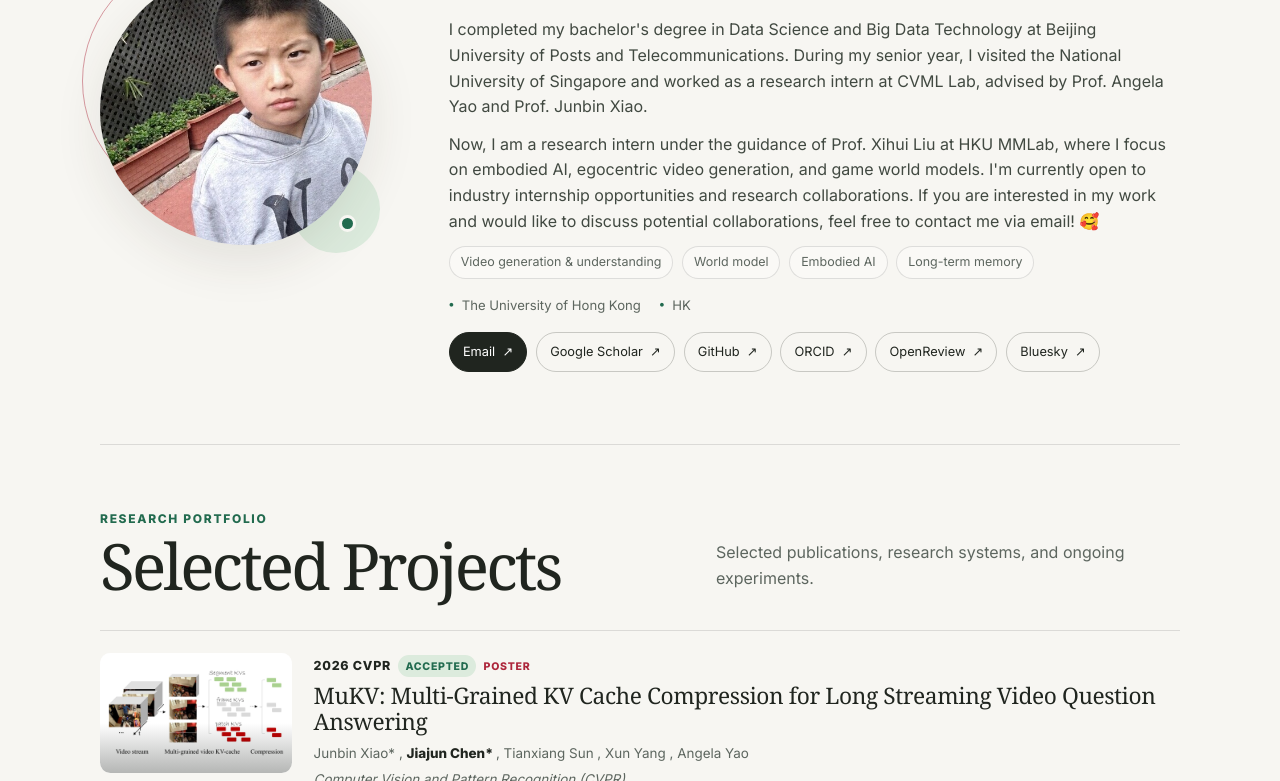
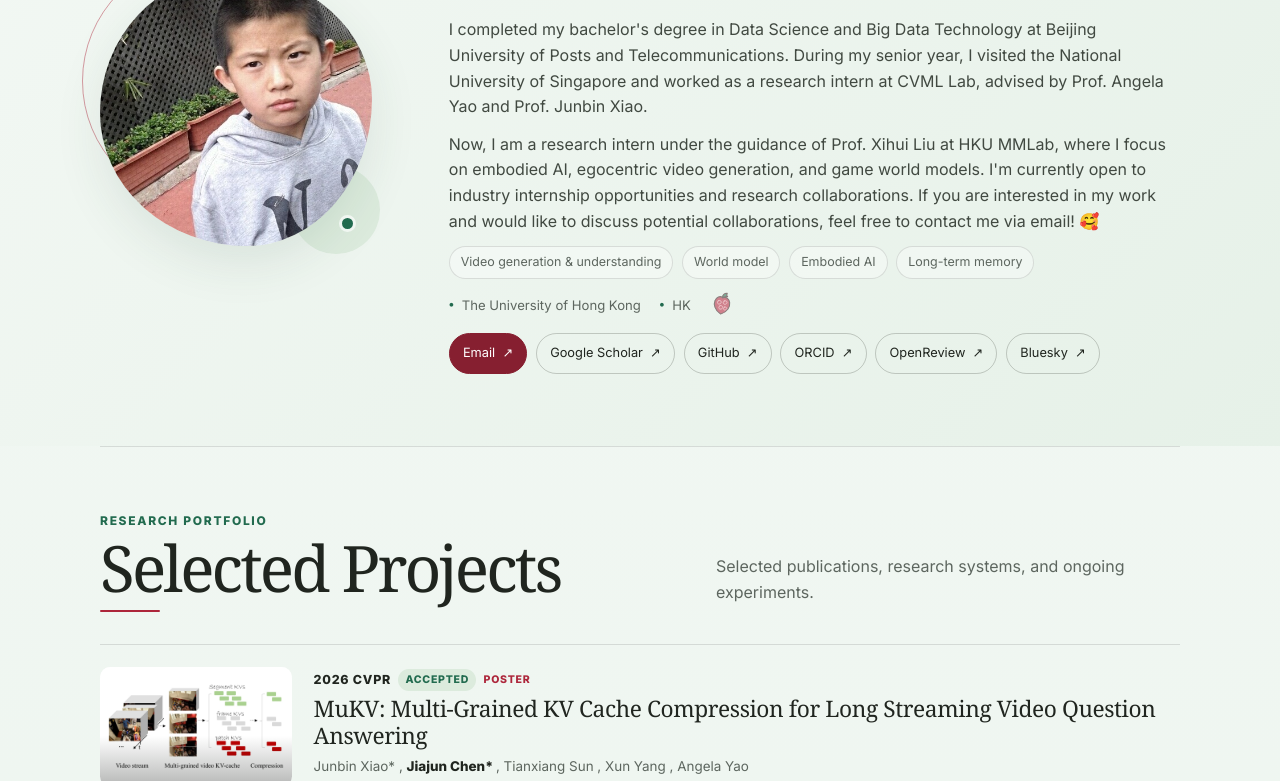
Before and after one commit to IMBALDY/IMBALDY.github.io, an Astro site: page / in a window 1280 px wide. Shown: the part 299-1080 px from the top of the page. Built offline with nearby package versions, Linux system fonts and the light colour scheme; Astro itself is replaced by a stand-in of ours.

Commit message:
Add sage green pirate theme

```diff
--- a/src/layouts/BaseLayout.astro
+++ b/src/layouts/BaseLayout.astro
@@ -22,6 +22,7 @@ const {
 const pageTitle = title === "Jiajun Chen" ? title : `${title} · Jiajun Chen`;
 const canonical = new URL(Astro.url.pathname, Astro.site);
 const socialImage = new URL(image || "/images/og-card.png", Astro.site);
+const themeColor = active === "writing" ? "#eaf4ec" : "#f0f6f1";
 ---
 
 <!doctype html>
@@ -30,7 +31,7 @@ const socialImage = new URL(image || "/images/og-card.png", Astro.site);
     <meta charset="UTF-8" />
     <meta name="viewport" content="width=device-width" />
     <meta name="description" content={description} />
-    <meta name="theme-color" content="#f7f6f2" />
+    <meta name="theme-color" content={themeColor} />
     <meta property="og:type" content={type} />
     <meta property="og:site_name" content="Jiajun Chen" />
     <meta property="og:title" content={pageTitle} />
@@ -45,7 +46,7 @@ const socialImage = new URL(image || "/images/og-card.png", Astro.site);
     <link rel="canonical" href={canonical} />
     <title>{pageTitle}</title>
   </head>
-  <body>
+  <body class:list={{ "home-page": active === "home", "writing-page": active === "writing" }}>
     <a class="skip-link" href="#main-content">Skip to content</a>
     <header class="site-header">
       <nav class="nav-shell" aria-label="Primary navigation">
--- a/src/styles/global.css
+++ b/src/styles/global.css
@@ -1,8 +1,8 @@
 :root {
   color-scheme: light;
-  --paper: #f7f6f2;
-  --paper-deep: #ecebe5;
-  --surface: #fcfbf8;
+  --paper: #f0f6f1;
+  --paper-deep: #dfeae1;
+  --surface: #fafdfa;
   --ink: #20251f;
   --muted: #5d665f;
   --line: rgba(32, 37, 31, 0.13);
@@ -12,10 +12,10 @@
   --teal: #226b4f;
   --teal-soft: #dcebdd;
   --rose-soft: #efd9dc;
-  --cream: #f8f3ea;
+  --cream: #edf5ef;
   --serif: "Newsreader Variable", Georgia, serif;
   --sans: "Inter Variable", Inter, system-ui, sans-serif;
-  --shadow: 0 18px 48px rgba(61, 49, 32, 0.1);
+  --shadow: 0 18px 48px rgba(29, 74, 50, 0.1);
 }
 
 * { box-sizing: border-box; }
@@ -28,6 +28,20 @@ body {
   font-size: 16px;
   line-height: 1.62;
   text-rendering: optimizeLegibility;
+}
+body.home-page {
+  background:
+    radial-gradient(circle at 92% 12%, rgba(173, 38, 59, 0.045) 0 7rem, transparent 7.1rem),
+    linear-gradient(180deg, #f3f8f4 0%, #edf5ef 100%);
+}
+body.writing-page {
+  --paper: #eaf4ec;
+  --paper-deep: #dceade;
+  --surface: #f7fbf7;
+  --muted: #52645a;
+  --line: rgba(28, 85, 58, 0.16);
+  --line-strong: rgba(28, 85, 58, 0.26);
+  background: linear-gradient(180deg, #edf6ef 0%, #e6f1e9 100%);
 }
 
 a { color: inherit; text-decoration-thickness: 1px; text-underline-offset: 0.2em; }
@@ -58,9 +72,10 @@ button { font: inherit; }
   top: 0;
   z-index: 40;
   border-bottom: 1px solid var(--line);
-  background: rgba(247, 246, 242, 0.9);
+  background: rgba(240, 246, 241, 0.9);
   backdrop-filter: blur(18px) saturate(140%);
 }
+.writing-page .site-header { background: rgba(234, 244, 236, 0.9); }
 .nav-shell { min-height: 4.25rem; display: flex; align-items: center; justify-content: space-between; }
 .wordmark { display: inline-flex; align-items: center; gap: 0.75rem; text-decoration: none; font-weight: 700; }
 .wordmark > span:first-child {
@@ -77,6 +92,21 @@ button { font: inherit; }
 
 .hero { position: relative; isolation: isolate; min-height: 34rem; padding-block: 4.75rem 4.5rem; display: grid; grid-template-columns: 17rem 1fr; gap: clamp(3rem, 6vw, 5rem); align-items: center; }
 .hero::before { content: ""; position: absolute; z-index: -2; inset: 0 calc(50% - 50vw); background: var(--paper); }
+.home-page .hero::before { background: linear-gradient(135deg, #f3f8f4 0%, #e6f1e8 100%); }
+.home-page .hero::after,
+.writing-page .writing-hero::after {
+  content: "";
+  position: absolute;
+  z-index: -1;
+  width: 11rem;
+  aspect-ratio: 13 / 9;
+  right: 0.25rem;
+  top: 2.25rem;
+  background: url("/images/straw-hat.svg") center / contain no-repeat;
+  opacity: 0.28;
+  transform: rotate(8deg);
+  pointer-events: none;
+}
 .portrait-frame { position: relative; isolation: isolate; }
 .portrait-frame::before, .portrait-frame::after { content: ""; position: absolute; z-index: -1; border-radius: 50%; }
 .portrait-frame::before { width: 15.5rem; height: 15.5rem; inset: -1.1rem auto auto -1.1rem; border: 1px solid rgba(173, 38, 59, 0.45); }
@@ -93,15 +123,38 @@ button { font: inherit; }
 .interest-row span, .tag-row span, .tag-row a { padding: 0.32rem 0.68rem; border: 1px solid var(--line); border-radius: 999px; color: var(--muted); background: rgba(255,255,255,0.35); font-size: 0.78rem; text-decoration: none; }
 .profile-meta { display: flex; flex-wrap: wrap; gap: 1.15rem; margin-top: 1rem; color: var(--muted); font-size: 0.82rem; }
 .profile-meta span::before { content: "●"; margin-right: 0.48rem; color: var(--teal); font-size: 0.55rem; vertical-align: 0.16rem; }
+.home-page .profile-meta::after {
+  content: "";
+  width: 1.65rem;
+  height: 1.65rem;
+  margin-top: -0.25rem;
+  background: url("/images/devil-fruit.svg") center / contain no-repeat;
+  opacity: 0.58;
+  transform: rotate(8deg);
+}
 .profile-links { margin-top: 1rem; }
 .external-link { display: inline-flex; gap: 0.45rem; align-items: center; padding: 0.55rem 0.82rem; border: 1px solid var(--line-strong); border-radius: 999px; text-decoration: none; font-size: 0.8rem; transition: transform 160ms ease, background 160ms ease; }
 .external-link:hover { transform: translateY(-2px); background: white; }
-.primary-link { color: white; border-color: var(--ink); background: var(--ink); }
-.primary-link:hover { background: var(--indigo-dark); }
+.primary-link { color: white; border-color: var(--indigo-dark); background: var(--indigo-dark); }
+.primary-link:hover { border-color: var(--teal); background: var(--teal); }
 
 .content-section { position: relative; padding-block: 4rem; border-top: 1px solid var(--line); }
+.content-section::before,
+.writing-section::before {
+  content: "";
+  position: absolute;
+  width: 7.5rem;
+  height: 5.25rem;
+  right: 0.5rem;
+  bottom: 0.8rem;
+  background: url("/images/pirate-ship.svg") center / contain no-repeat;
+  opacity: 0.2;
+  transform: rotate(-3deg);
+  pointer-events: none;
+}
 .section-heading { display: grid; grid-template-columns: 1fr minmax(18rem, 29rem); align-items: end; gap: 2rem; margin-bottom: 2rem; }
 .section-heading h2 { margin: 0; font-family: var(--serif); font-size: clamp(3rem, 5vw, 4.4rem); font-weight: 500; letter-spacing: -0.045em; line-height: 1; }
+.section-heading h2::after { content: ""; display: block; width: 3.75rem; height: 2px; margin-top: 0.65rem; border-radius: 999px; background: var(--indigo); }
 .section-heading > p { margin: 0 0 0.4rem; color: var(--muted); }
 .selected-grid { display: block; }
 .selected-card { display: grid; grid-template-columns: 12rem minmax(0, 1fr); gap: 1.35rem; padding-block: 1.35rem; border-bottom: 1px solid var(--line); }
@@ -146,18 +199,35 @@ button { font: inherit; }
 
 .page-hero { position: relative; padding-block: 5rem 3rem; color: var(--ink); border-bottom: 1px solid var(--line); }
 .page-hero::before { content: ""; position: absolute; z-index: -2; inset: 0 calc(50% - 50vw); background: #f1f2ed; }
+.writing-page .page-hero::before {
+  background: linear-gradient(135deg, #edf7ef 0%, #dcecdf 100%);
+}
+.writing-page .writing-hero::after { right: 2rem; top: 3rem; width: 9.5rem; opacity: 0.24; }
 .page-hero h1 { font-size: clamp(4rem, 9vw, 6.6rem); }
 .page-hero > p:last-child { max-width: 44rem; color: var(--muted); font-size: 1.06rem; }
 .page-hero .eyebrow { color: var(--indigo); }
 .compact-hero { padding-bottom: 3rem; }
 .compact-hero h1 { font-size: clamp(3.6rem, 8vw, 6rem); }
 .writing-section { position: relative; padding-top: 2.5rem; padding-bottom: 5rem; }
-.writing-filters { margin-bottom: 1.75rem; padding: 1rem; border: 1px solid var(--line); border-radius: 1.2rem; background: rgba(255,255,255,0.4); }
+.writing-filters { position: relative; overflow: hidden; margin-bottom: 1.75rem; padding: 1rem; border: 1px solid var(--line); border-radius: 1.2rem; background: rgba(248, 252, 248, 0.72); }
+.writing-page .writing-filters::after {
+  content: "";
+  position: absolute;
+  width: 4.75rem;
+  height: 4.75rem;
+  right: 1.1rem;
+  top: 0.45rem;
+  background: url("/images/pirate-compass.svg") center / contain no-repeat;
+  opacity: 0.12;
+  transform: rotate(9deg);
+  pointer-events: none;
+}
 .filter-group { display: flex; flex-wrap: wrap; align-items: center; gap: 0.5rem; }
 .filter-group + .filter-group { margin-top: 0.8rem; }
 .filter-title { width: 3rem; color: var(--muted); font-size: 0.72rem; font-weight: 700; text-transform: uppercase; }
 .filter-button { padding: 0.35rem 0.7rem; border: 1px solid var(--line); border-radius: 999px; color: var(--muted); background: transparent; font-size: 0.76rem; cursor: pointer; }
 .filter-button:hover, .filter-button.is-active { color: white; border-color: var(--ink); background: var(--ink); }
+.writing-page .filter-button:hover, .writing-page .filter-button.is-active { border-color: var(--teal); background: var(--teal); }
 .filter-result { margin: 1rem 0 0; color: var(--muted); font-size: 0.75rem; }
 .writing-list { border-top: 1px solid var(--line-strong); }
 .writing-card { display: grid; grid-template-columns: 1fr auto; column-gap: 2rem; padding-block: 1.55rem; border-bottom: 1px solid var(--line); }
@@ -170,7 +240,7 @@ button { font: inherit; }
 .category-label, .demo-label, .draft-label { padding: 0.2rem 0.52rem; border-radius: 999px; font-size: 0.67rem; font-weight: 720; letter-spacing: 0.07em; text-transform: uppercase; text-decoration: none; }
 .category-label { color: var(--teal); background: var(--teal-soft); }
 .demo-label { color: var(--indigo-dark); background: #f0d9d8; }
-.draft-label { color: #8b5b18; background: #f4e8cb; }
+.draft-label { color: var(--indigo-dark); background: var(--rose-soft); }
 
 .article-shell { position: relative; padding-block: 4.5rem 6rem; }
 .article-header { max-width: 56rem; margin-bottom: 2.5rem; }
@@ -194,7 +264,20 @@ button { font: inherit; }
 .toc-depth-3 { padding-left: 0.8rem; }
 .mobile-toc { display: none; }
 
-.site-footer { border-top: 1px solid var(--line); background: #efeee9; }
+.site-footer { position: relative; overflow: hidden; border-top: 1px solid var(--line); background: #e4eee6; }
+.site-footer::before {
+  content: "";
+  position: absolute;
+  width: 2.8rem;
+  height: 2.8rem;
+  left: 50%;
+  top: 1.55rem;
+  background: url("/images/pirate-anchor.svg") center / contain no-repeat;
+  opacity: 0.12;
+  transform: translateX(-50%) rotate(-7deg);
+  pointer-events: none;
+}
+.writing-page .site-footer { background: #dfece2; }
 .footer-inner { min-height: 6rem; display: flex; align-items: center; justify-content: space-between; color: var(--muted); font-size: 0.76rem; }
 
 @media (max-width: 820px) {
@@ -214,6 +297,11 @@ button { font: inherit; }
   .nav-shell { min-height: 4.15rem; }
   .hero { display: block; padding-block: 3rem 3.5rem; }
   .hero::before { background: var(--paper); }
+  .home-page .hero::after { width: 6.5rem; right: 0.15rem; top: 1.2rem; opacity: 0.22; }
+  .writing-page .writing-hero::after { width: 4.8rem; right: 0.35rem; top: 1.5rem; opacity: 0.18; }
+  .content-section::before, .writing-section::before { width: 5rem; height: 3.5rem; right: 0.35rem; bottom: 0.45rem; opacity: 0.16; }
+  .writing-page .writing-filters::after { width: 3.5rem; height: 3.5rem; right: 0.6rem; opacity: 0.09; }
+  .site-footer::before { left: auto; right: 1rem; transform: rotate(-7deg); }
   .portrait-frame { width: 8.8rem; margin-bottom: 2.3rem; }
   .portrait-frame::before { width: 8.5rem; height: 8.5rem; inset: -0.6rem auto auto -0.6rem; }
   .portrait-frame::after { width: 4rem; height: 4rem; }
```
Also changed, not shown: public/images/devil-fruit.svg (added), public/images/pirate-anchor.svg (added), public/images/pirate-compass.svg (added), public/images/pirate-ship.svg (added), public/images/straw-hat.svg (added).
